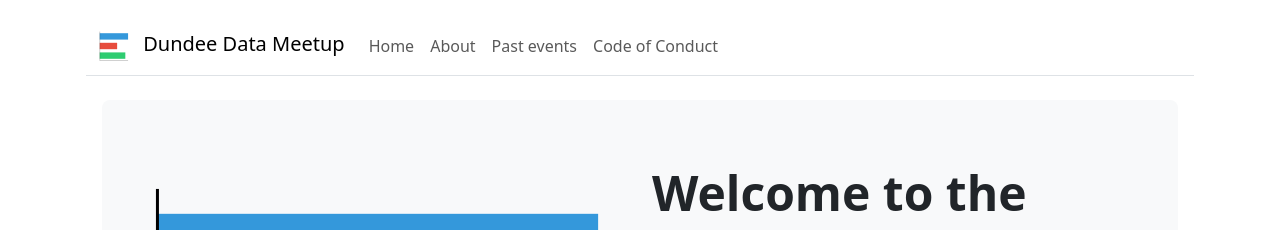
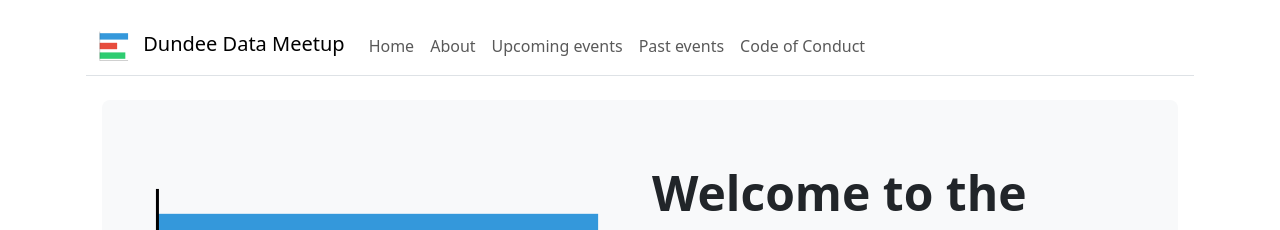
Before and after one commit to DundeeDataMeetup/dundeedatameetup.github.io, a Jekyll site: the page built from index.html, in a window 1280 px wide. Shown: the top 230 px of the page. Built offline with Jekyll 4.4.1, drawn with Linux system fonts in a browser that asks for light colours.

Commit message:
\#3 add upcoming link to tito to header

```diff
--- a/_layouts/default.html
+++ b/_layouts/default.html
@@ -56,6 +56,9 @@
                             <a class="nav-link" href="/about">About</a>
                         </li>
                         <li class="nav-item">
+                            <a class="nav-link" href="https://ti.to/dundee-data-meetup/">Upcoming events</a>
+                        </li>
+                        <li class="nav-item">
                             <a class="nav-link" href="/events">Past events</a>
                         </li>
                         <li class="nav-item">
```
